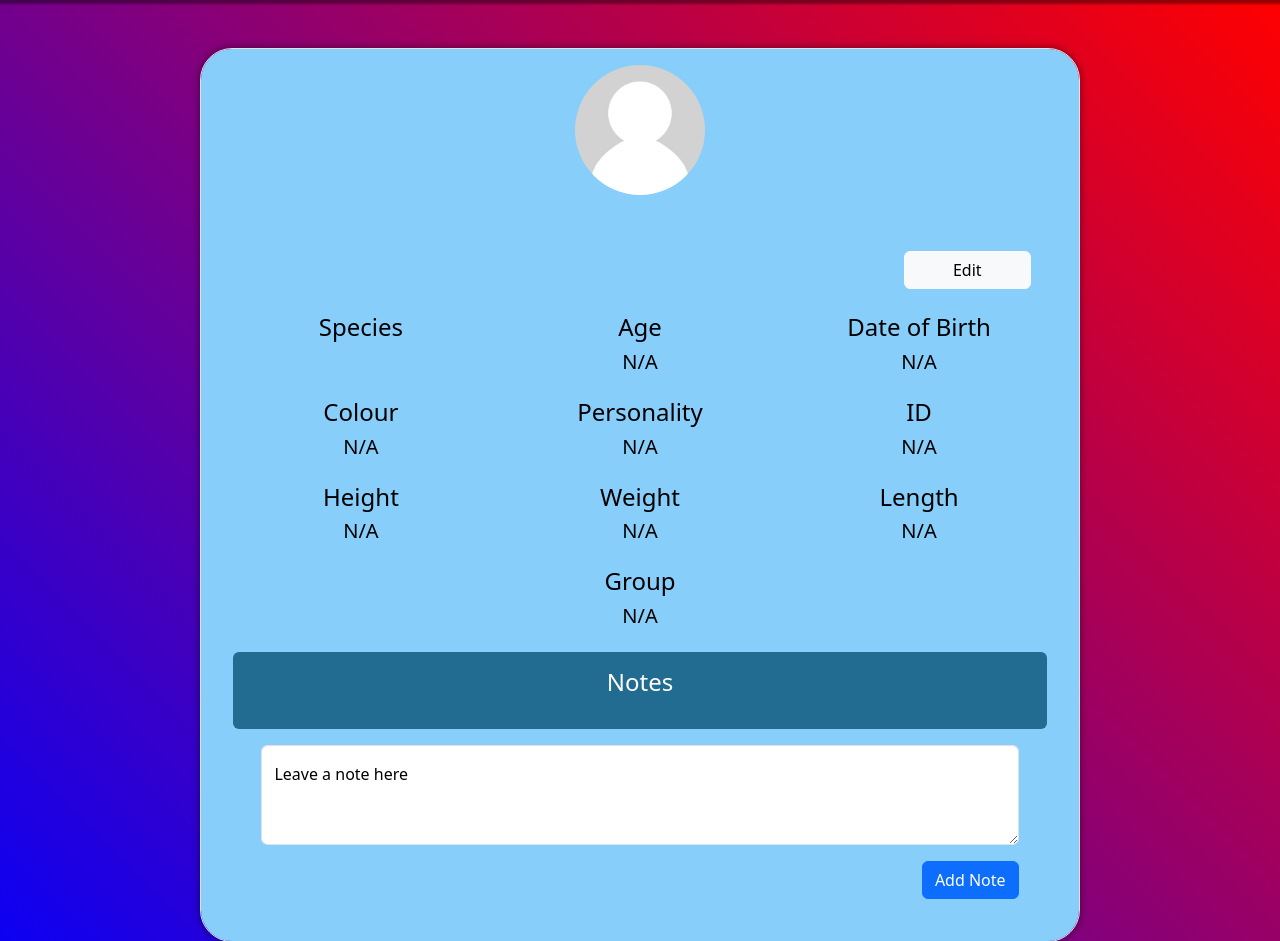
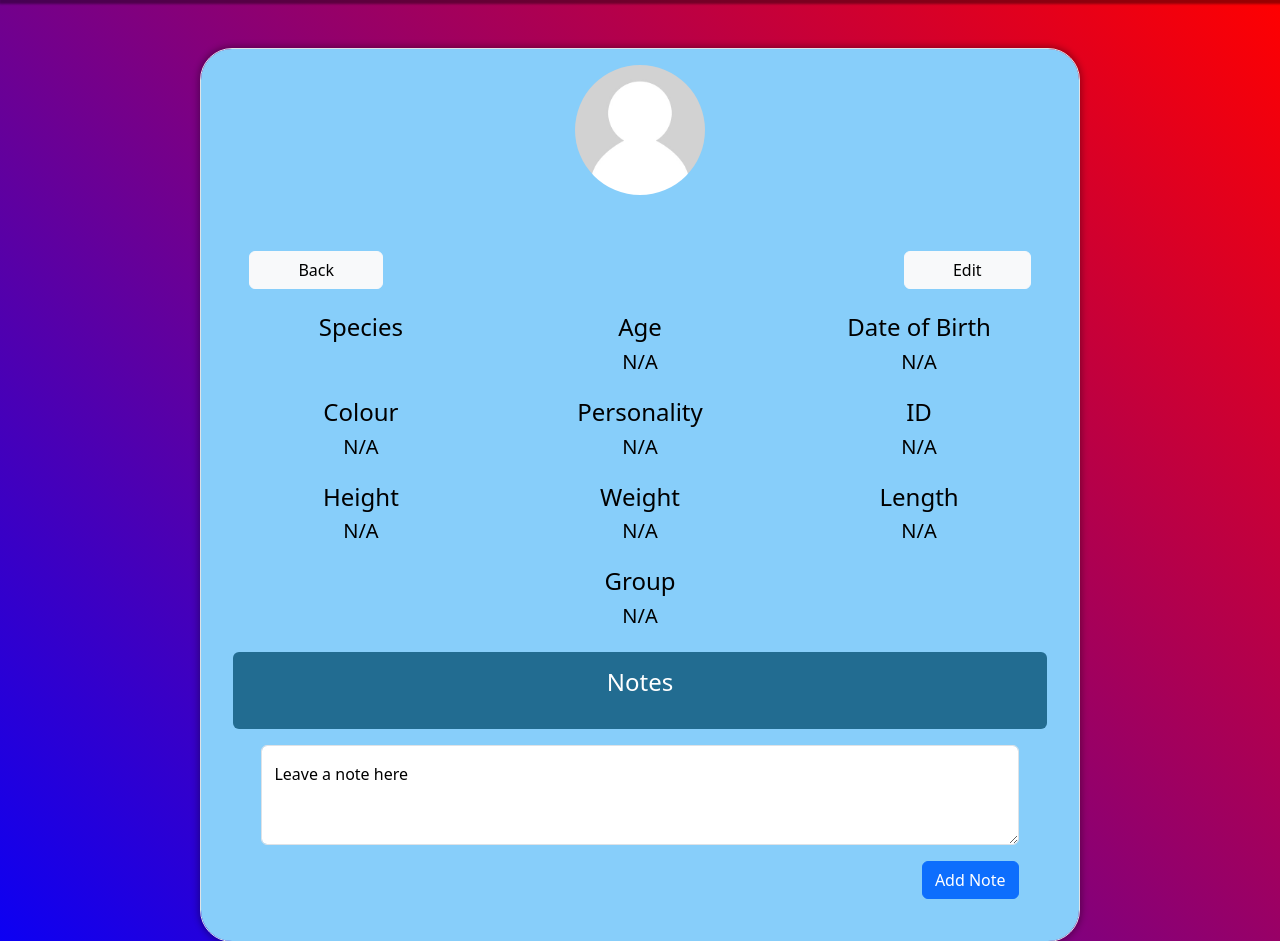
Before and after one commit to TobyJWalker/animal-tracker, a Flask app: template templates/animal_page.html in a window 1280 px wide. Shown: the part 54-995 px from the top of the page. Run offline with Flask 3, Linux system fonts and the light colour scheme; the template is opened without the code that fills it, so the values that code supplies are empty.

Commit message:
Added back button

```diff
--- a/templates/animal_page.html
+++ b/templates/animal_page.html
@@ -18,7 +18,15 @@
         </div>
 
         <div class="row mt-5">
-            <div class="col"></div>
+            <div class="col">
+                <div class="d-flex p-2 justify-content-start">
+                    <form action="/animals" method="get">
+                        <button class="btn btn-light mx-2 px-5" type="submit" aria-expanded="false">
+                            Back
+                        </button>
+                    </form>
+                </div>
+            </div>
             <div class="col text-center">
                 <h1 class="text-capitalize">{{ animal.name }}</h1>
             </div>
```
